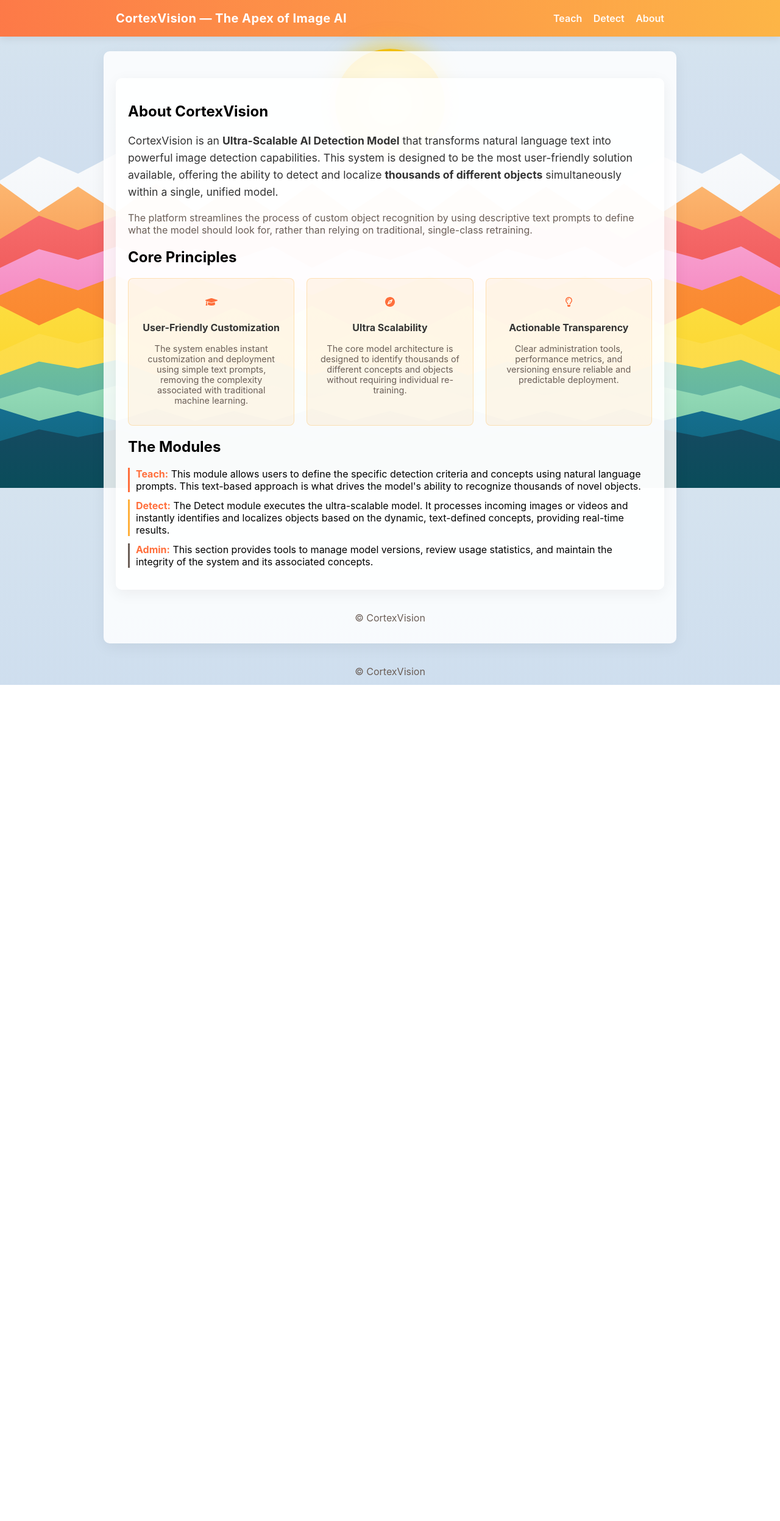
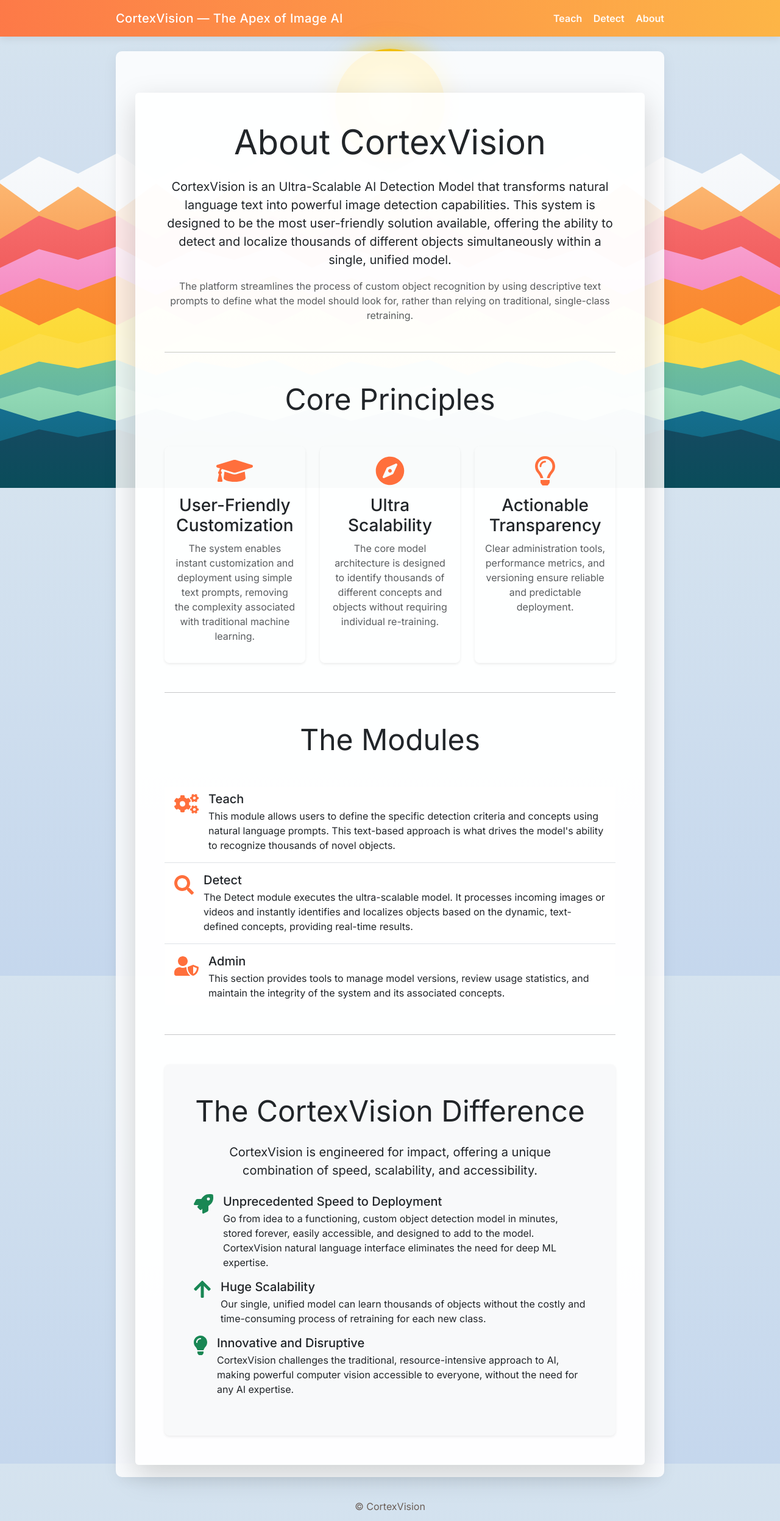
Before and after one commit to EthanWellner-dev/HackPHS, a Flask app: page /about in a window 1280 px wide. Shown: the whole page at 61% size. Before the commit the page ends 1123 px from the top, so only its background shows below. Run offline with Flask 3, Linux system fonts and the light colour scheme.

Commit message:
Final Commit

```diff
--- a/CortexVision/static/css/style.css
+++ b/CortexVision/static/css/style.css
@@ -5,6 +5,8 @@
   --accent1: #ff6f3c;
   --accent2: #ffb03b;
   --muted: #6b5e57;
+  --bs-primary: var(--accent1);
+  --bs-body-font-family: 'Inter', sans-serif;
 }
 html,body{height:100%;margin:0;font-family:Inter, Arial, sans-serif;background:linear-gradient(180deg,var(--bg1),var(--bg2));}
 /* subtle paper texture */
@@ -54,3 +56,15 @@ button.secondary{background:transparent;color:var(--accent1);border:1px solid rg
 .center{text-align:center}
 .gif-train{max-width:220px;display:block;margin:18px auto}
 #embedWarning,.warning{visibility:none;}
+
+.card {
+    background-color: rgba(255, 255, 255, 0.85);
+}
+
+.text-primary {
+    color: var(--accent1) !important;
+}
+
+.text-success {
+    color: #198754 !important;
+}
--- a/CortexVision/templates/about.html
+++ b/CortexVision/templates/about.html
@@ -1,76 +1,104 @@
 {% extends "base.html" %}
 
 {% block content %}
-<div>
-    <!-- Combined Styles for CortexVision's Paper/Mountain Theme -->
-    <style>
-      .about-section h2{font-size: 24px; font-weight: 700; color: var(--accent1); margin-top: 24px; padding-bottom: 4px; border-bottom: 1px dashed rgba(0,0,0,0.1);}
-      .icon-grid {display: grid; grid-template-columns: repeat(3, 1fr); gap: 20px; margin-top: 20px; text-align: center;}
-      .icon-grid div {padding: 18px; background: rgba(255,176,59,0.1); border-radius: 8px; border: 1px solid rgba(255,176,59,0.3); transition: transform 0.2s, box-shadow 0.2s;}
-      .icon-grid div:hover {transform: translateY(-3px); box-shadow: 0 6px 12px rgba(0,0,0,0.1);}
-      .icon-grid h3 {margin-top: 10px; font-size: 16px; color: #333;}
-      .icon-grid svg {width: 40px; height: 40px; color: var(--accent1);}
+<div class="container-fluid mt-5">
+    <div class="row">
+        <div class="col-12">
+            <div class="card shadow-lg border-0">
+                <div class="card-body p-5">
+                    <h1 class="display-4 text-center mb-4">About CortexVision</h1>
+                    <p class="lead text-center">CortexVision is an <strong>Ultra-Scalable AI Detection Model</strong> that transforms natural language text into powerful image detection capabilities. This system is designed to be the most user-friendly solution available, offering the ability to detect and localize <strong>thousands of different objects</strong> simultaneously within a single, unified model.</p>
+                    <p class="text-muted text-center">The platform streamlines the process of custom object recognition by using descriptive text prompts to define what the model should look for, rather than relying on traditional, single-class retraining.</p>
 
-      @media (max-width: 600px) {
-        .header-inner{flex-direction: column; gap: 10px;}
-        .site-nav{display: flex; gap: 10px;}
-        .site-nav a{margin-left: 0; margin-right: 10px;}
-        .site-title{margin-bottom: 5px;}
-        .icon-grid {grid-template-columns: 1fr;}
-      }
-    </style>
-  </head>
-  <body>
-    <!-- Font Awesome for Icons (using the 5.15.4 CDN) -->
-    <script src="https://cdnjs.cloudflare.com/ajax/libs/font-awesome/5.15.4/js/all.min.js"></script>
+                    <hr class="my-5">
 
-
-    <main class="site-main">
-      <section class="about-content">
-        <h1>About CortexVision</h1>
-        <p style="font-size: 1.1em; line-height: 1.6; color: #333;">
-          CortexVision is an <b>Ultra-Scalable AI Detection Model</b> that transforms natural language text into powerful image detection capabilities. This system is designed to be the most user-friendly solution available, offering the ability to detect and localize <b>thousands of different objects</b> simultaneously within a single, unified model.
-        </p>
-        <p style="color: var(--muted); margin-top: 10px;">
-          The platform streamlines the process of custom object recognition by using descriptive text prompts to define what the model should look for, rather than relying on traditional, single-class retraining.
-        </p>
-
-        <h2 class="about-section">Core Principles</h2>
-        <div class="icon-grid">
-          <div>
-            <!-- Icon: Graduation Cap -->
-            <i class="fas fa-graduation-cap"></i>
+                    <h2 class="text-center display-5">Core Principles</h2>
+                    <div class="row text-center mt-5">
+                        <div class="col-md-4">
+                            <div class="p-3 rounded-3 shadow-sm h-100">
+                                <i class="fas fa-graduation-cap fa-3x text-primary mb-3"></i>
                                 <h3>User-Friendly Customization</h3>
-            <p style="font-size: 0.9em; color: var(--muted);">The system enables instant customization and deployment using simple text prompts, removing the complexity associated with traditional machine learning.</p>
+                                <p class="text-muted">The system enables instant customization and deployment using simple text prompts, removing the complexity associated with traditional machine learning.</p>
                             </div>
-          <div>
-            <!-- Icon: Compass -->
-            <i class="fas fa-compass"></i>
+                        </div>
+                        <div class="col-md-4">
+                            <div class="p-3 rounded-3 shadow-sm h-100">
+                                <i class="fas fa-compass fa-3x text-primary mb-3"></i>
                                 <h3>Ultra Scalability</h3>
-            <p style="font-size: 0.9em; color: var(--muted);">The core model architecture is designed to identify thousands of different concepts and objects without requiring individual re-training.</p>
+                                <p class="text-muted">The core model architecture is designed to identify thousands of different concepts and objects without requiring individual re-training.</p>
                             </div>
-          <div>
-            <!-- Icon: Lightbulb -->
-            <i class="far fa-lightbulb"></i>
+                        </div>
+                        <div class="col-md-4">
+                            <div class="p-3 rounded-3 shadow-sm h-100">
+                                <i class="far fa-lightbulb fa-3x text-primary mb-3"></i>
                                 <h3>Actionable Transparency</h3>
-            <p style="font-size: 0.9em; color: var(--muted);">Clear administration tools, performance metrics, and versioning ensure reliable and predictable deployment.</p>
+                                <p class="text-muted">Clear administration tools, performance metrics, and versioning ensure reliable and predictable deployment.</p>
+                            </div>
                         </div>
                     </div>
 
-        <h2 class="about-section">The Modules</h2>
-        <ul style="list-style: none; padding: 0;">
-          <li style="margin-bottom: 12px; border-left: 3px solid var(--accent1); padding-left: 10px;">
-            <strong style="color: var(--accent1);">Teach:</strong> This module allows users to define the specific detection criteria and concepts using natural language prompts. This text-based approach is what drives the model's ability to recognize thousands of novel objects.
+                    <hr class="my-5">
+
+                    <h2 class="text-center display-5">The Modules</h2>
+                    <ul class="list-group list-group-flush mt-5">
+                        <li class="list-group-item d-flex align-items-start pb-3">
+                            <i class="fas fa-cogs fa-2x text-primary mt-1 me-3"></i>
+                            <div>
+                                <h5 class="mb-1">Teach</h5>
+                                This module allows users to define the specific detection criteria and concepts using natural language prompts. This text-based approach is what drives the model's ability to recognize thousands of novel objects.
+                            </div>
                         </li>
-          <li style="margin-bottom: 12px; border-left: 3px solid var(--accent2); padding-left: 10px;">
-            <strong style="color: var(--accent1);">Detect:</strong> The Detect module executes the ultra-scalable model. It processes incoming images or videos and instantly identifies and localizes objects based on the dynamic, text-defined concepts, providing real-time results.
+                        <li class="list-group-item d-flex align-items-start py-3">
+                            <i class="fas fa-search fa-2x text-primary mt-1 me-3"></i>
+                            <div>
+                                <h5 class="mb-1">Detect</h5>
+                                The Detect module executes the ultra-scalable model. It processes incoming images or videos and instantly identifies and localizes objects based on the dynamic, text-defined concepts, providing real-time results.
+                            </div>
                         </li>
-          <li style="margin-bottom: 12px; border-left: 3px solid var(--muted); padding-left: 10px;">
-            <strong style="color: var(--accent1);">Admin:</strong> This section provides tools to manage model versions, review usage statistics, and maintain the integrity of the system and its associated concepts.
+                        <li class="list-group-item d-flex align-items-start pt-3">
+                            <i class="fas fa-user-shield fa-2x text-primary mt-1 me-3"></i>
+                            <div>
+                                <h5 class="mb-1">Admin</h5>
+                                This section provides tools to manage model versions, review usage statistics, and maintain the integrity of the system and its associated concepts.
+                            </div>
                         </li>
                     </ul>
-      </section>
-    </main>
-    <footer class="site-footer">&copy; CortexVision</footer>
+
+                    <hr class="my-5">
+
+                    <div class="bg-light p-5 rounded-3 shadow-sm">
+                        <h2 class="text-center display-5">The CortexVision Difference</h2>
+                        <p class="lead text-center mt-4">CortexVision is engineered for impact, offering a unique combination of speed, scalability, and accessibility.</p>
+                        <ul class="list-unstyled mt-4">
+                            <li class="d-flex align-items-start mb-3">
+                                <i class="fas fa-rocket fa-2x text-success me-3"></i>
+                                <div>
+                                    <h5 class="mb-1">Unprecedented Speed to Deployment</h5>
+                                    Go from idea to a functioning, custom object detection model in minutes, stored forever, easily accessible, and designed to add to the model. CortexVision natural language interface eliminates the need for deep ML expertise.
                                 </div>
+                            </li>
+                            <li class="d-flex align-items-start mb-3">
+                                <i class="fas fa-arrow-up fa-2x text-success me-3"></i>
+                                <div>
+                                    <h5 class="mb-1">Huge Scalability</h5>
+                                    Our single, unified model can learn thousands of objects without the costly and time-consuming process of retraining for each new class.
+                                </div>
+                            </li>
+                            <li class="d-flex align-items-start">
+                                <i class="fas fa-lightbulb fa-2x text-success me-3"></i>
+                                <div>
+                                    <h5 class="mb-1">Innovative and Disruptive</h5>
+                                    CortexVision challenges the traditional, resource-intensive approach to AI, making powerful computer vision accessible to everyone, without the need for any AI expertise.
+                            </li>
+                        </ul>
+                    </div>
+
+                </div>
+            </div>
+        </div>
+    </div>
+</div>
+
+<!-- Font Awesome for Icons -->
+<script src="https://cdnjs.cloudflare.com/ajax/libs/font-awesome/5.15.4/js/all.min.js"></script>
 {% endblock %}
--- a/CortexVision/templates/base.html
+++ b/CortexVision/templates/base.html
@@ -4,6 +4,10 @@
     <meta charset="utf-8">
     <meta name="viewport" content="width=device-width, initial-scale=1">
     <title>CortexVision</title>
+    <link href="https://cdn.jsdelivr.net/npm/bootstrap@5.3.3/dist/css/bootstrap.min.css" rel="stylesheet">
+    <link rel="preconnect" href="https://fonts.googleapis.com">
+    <link rel="preconnect" href="https://fonts.gstatic.com" crossorigin>
+    <link href="https://fonts.googleapis.com/css2?family=Inter:wght@400;500;600;700&display=swap" rel="stylesheet">
     <link rel="stylesheet" href="/static/css/style.css">
     <link rel="stylesheet" href="/static/css/training.css">
     <link rel="stylesheet" href="/static/css/admin.css">
@@ -40,5 +44,6 @@
       {% block content %}{% endblock %}
     </main>
     <footer class="site-footer">&copy; CortexVision</footer>
+    <script src="https://cdn.jsdelivr.net/npm/bootstrap@5.3.3/dist/js/bootstrap.bundle.min.js"></script>
   </body>
 </html>
--- a/CortexVision/templates/training.html
+++ b/CortexVision/templates/training.html
@@ -1,6 +1,6 @@
 {% extends 'base.html' %}
 {% block content %}
-<div class="training-container">
+<div class="training-container" data-class-name="{{ class_name }}">
     <h2>Training in Progress</h2>
 
     <div class="progress-container">
```
Also changed, not shown: CortexVision/fix.py (added, +59 -0 lines), CortexVision/static/training.js (+11 -0 lines). Lines whose indentation alone changed are shown as unchanged.
